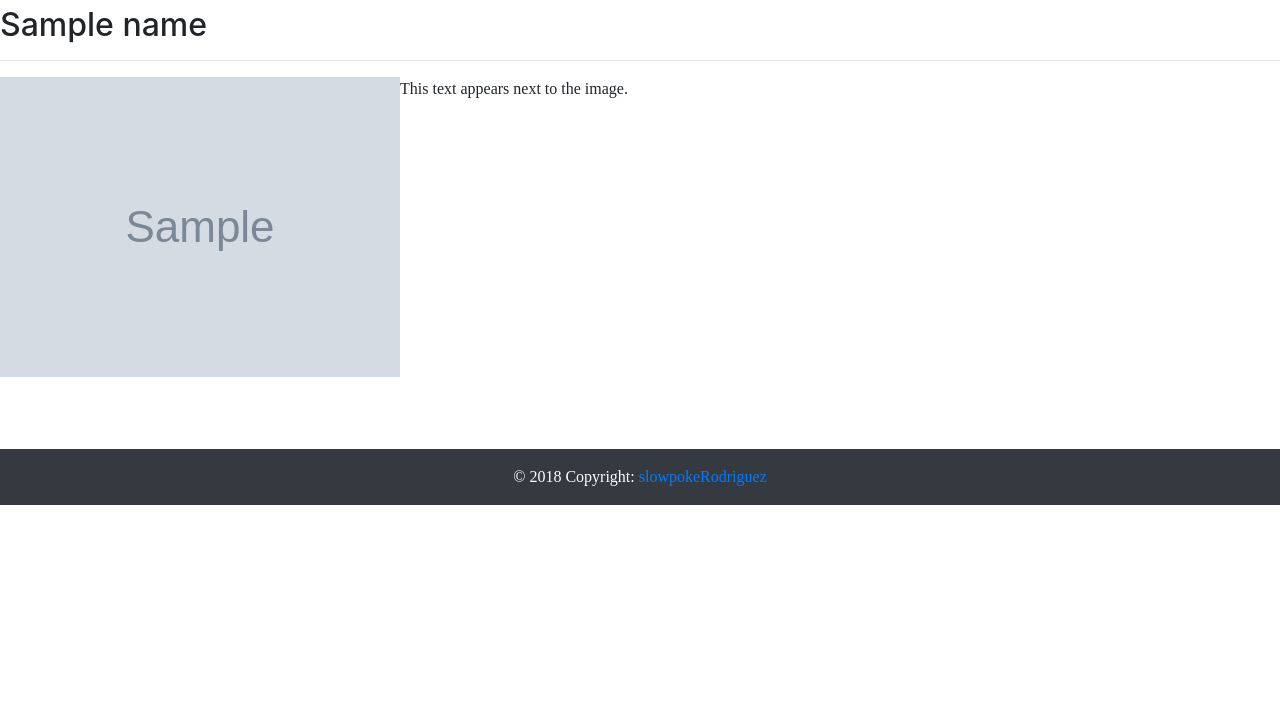
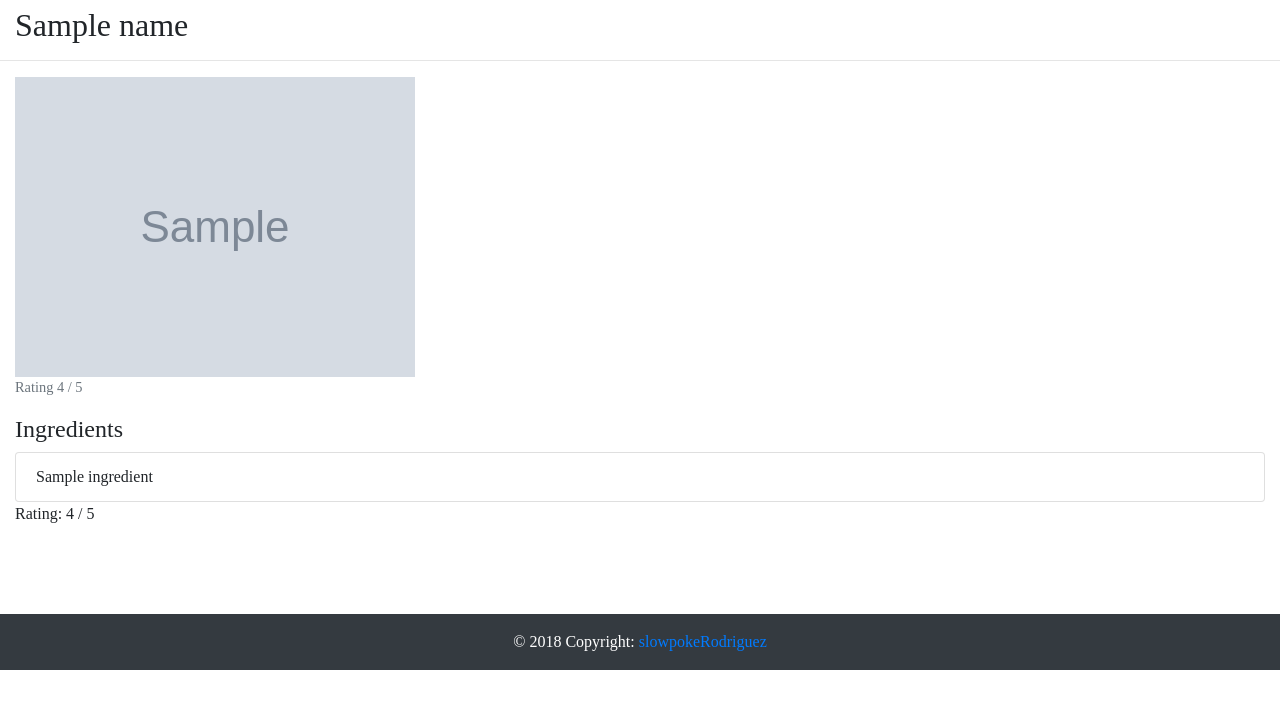
Before and after one commit to taniacao12/slowpokeRodriguez, a Flask app: template templates/viewrecipe.html in a window 1280 px wide. Shown: the part 64-773 px from the top of the page. Run offline with Flask 2, Linux system fonts and the light colour scheme; the template is opened without the code that fills it: most values are stand-ins (such as "Sample title", 1, 10 or a date in 2020); grey boxes marked "Sample" are stand-in pictures; parts of the project's set-up code (start-up, migrations or seed data) failed here and were passed over; some libraries are stand-ins or nearby versions; some web fonts are replaced.

Commit message:
fixed sample error

```diff
--- a/templates/viewrecipe.html
+++ b/templates/viewrecipe.html
@@ -4,12 +4,24 @@
 
 {% block content %}
 
-<h2> {{name}} </h2>
+<div class="container-fluid">
+    <h2> {{name}} </h2>
+</div>
 <hr>
-
+<div class="container-fluid">
     <div class="clearfix">
-            <img src={{image_url}} class="float-left">
-            <p>This text appears next to the image.</p>
+        <figure class="figure">
+            <img src="{{image_url}}">
+            <figcaption class="figure-caption">Rating {{rating}} / 5</figcaption>
+        </figure>
+        <h4>Ingredients</h4>
+        <ul class="list-group">
+            {% for ingredient in ingredients %}
+                <li class="list-group-item"> {{ingredient}} </li>
+            {% endfor %}
+        </ul>
     </div>
+    <p> Rating: {{rating}} / 5</p>
+</div>
 
 {% endblock %}
--- a/util/api.py
+++ b/util/api.py
@@ -44,8 +44,10 @@ def get_recipes(user):
 
         return recipes
 
-    to_search = random.sample(db.get_preference(user), 3)
-    # to_search = ["chicken", "beans", "potato"]
+    try:
+        to_search = random.sample(db.get_preference(user), 3)
+    except:
+        to_search = [""]
 
     for thing in to_search:
 
@@ -60,6 +62,8 @@ def get_recipes(user):
                     recipes_res[rand]["sourceDisplayName"],
                     "https://www.yummly.com/recipe/" + recipes_res[rand]["id"],
                     recipes_res[rand]["imageUrlsBySize"]["90"].replace("90", "500"),
+                    recipes_res[num]["ingredients"],
+                    recipes_res[num]["id"]
 
                 ]
         except:
```
Also changed, not shown: discobandit.db.
